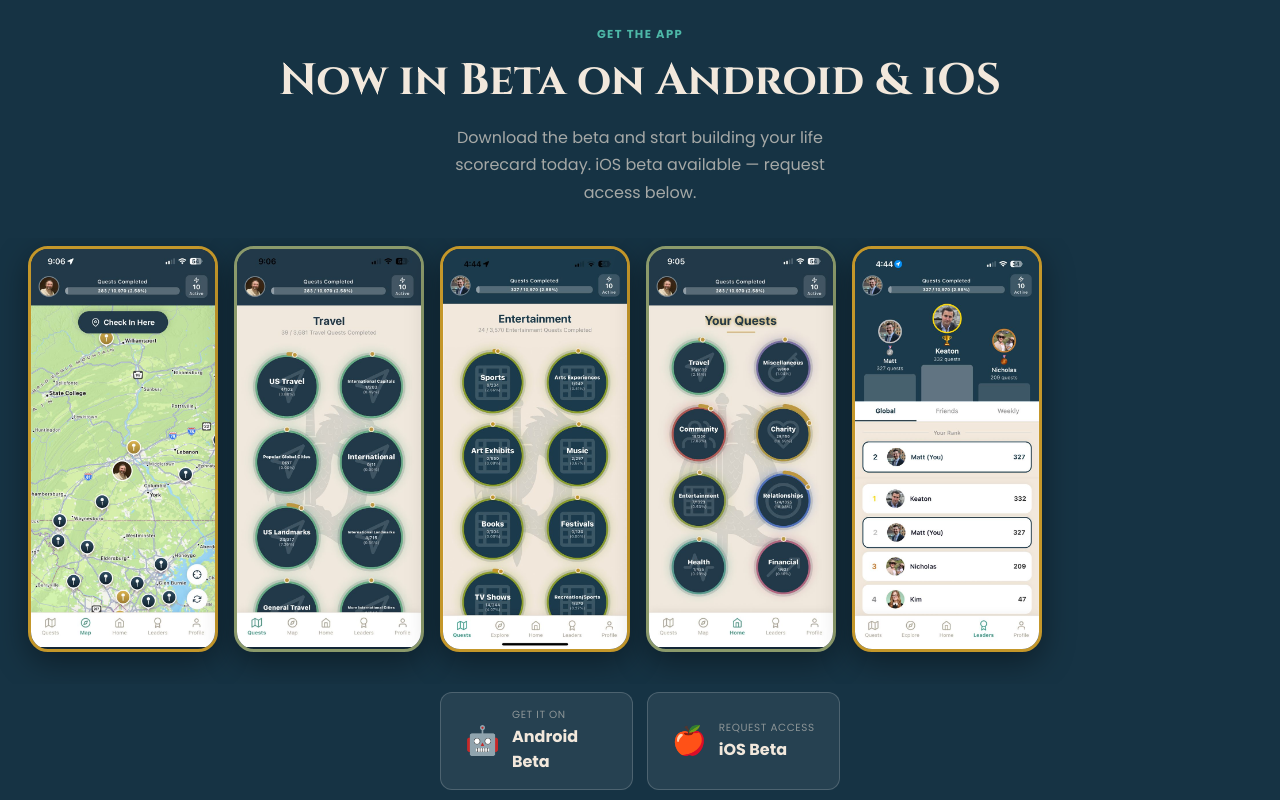
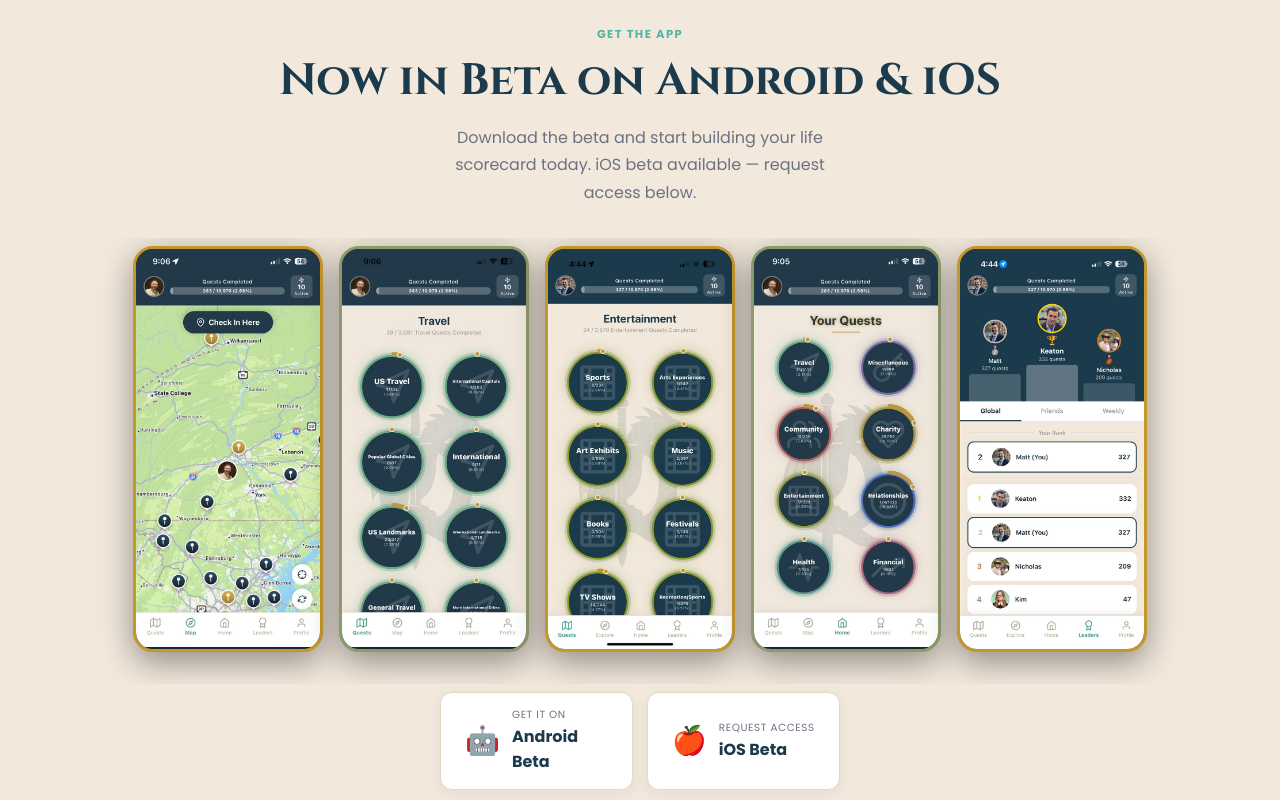
Before and after one commit to KeyGoals-Inc/quest-landing-page, a plain HTML site: page index.html in a window 1280 px wide. Shown: the part 920-1720 px from the top of the page. Drawn offline with Linux system fonts and the light colour scheme.

Commit message:
Center screenshot row, cream Get the App section, add real favicon
- Screenshot row now centers instead of sitting flush left when it
  fits without needing to scroll.
- "Get the App" section switched from dark navy to the site's cream
  background, with text/badge colors adjusted for contrast (matches
  the lighter, warmer feel of the rest of the page).
- Added real favicon links (32/180/512px) using the actual Quest
  dragon-sword icon (assets/icon.png from quest-app) across all three
  pages - the site never had a favicon link at all before, so browsers
  fell back to a generic placeholder in bookmarks/tabs.

Co-Authored-By: Claude Sonnet 5 <noreply@anthropic.com>

```diff
--- a/index.html
+++ b/index.html
@@ -4,6 +4,9 @@
   <meta charset="UTF-8" />
   <meta name="viewport" content="width=device-width, initial-scale=1.0" />
   <title>Quest — Achieve Your Goals and Level Up | KeyGoals, Inc.</title>
+  <link rel="icon" type="image/png" sizes="32x32" href="/favicon-32.png" />
+  <link rel="icon" type="image/png" sizes="512x512" href="/favicon-512.png" />
+  <link rel="apple-touch-icon" sizes="180x180" href="/favicon-180.png" />
   <meta name="description" content="Quest turns real-life goals into verified achievements. 10,970 quests across finance, health, travel, relationships, entertainment, and more. Free beta now open." />
   <meta name="keywords" content="goal tracking app, life achievements, financial goals, quest app, gamified goals, real life achievements, KeyGoals" />
   <meta name="author" content="KeyGoals, Inc." />
@@ -154,7 +157,7 @@
 
     /* ══ SCREENSHOTS ══ */
     .screens-row {
-      display: flex; gap: 1rem; overflow-x: auto;
+      display: flex; justify-content: center; gap: 1rem; overflow-x: auto;
       padding: 0.5rem 1.75rem 2rem; margin: 0 -1.75rem 0.5rem;
       scroll-snap-type: x mandatory; -webkit-overflow-scrolling: touch;
     }
@@ -169,29 +172,30 @@
 
     /* ══ DOWNLOAD ══ */
     .download-section {
-      background: #163344;
+      background: var(--cream);
       padding: 5rem 1.75rem; text-align: center;
     }
-    .download-section .section-label { color: var(--teal-light); }
-    .download-section .section-title { color: var(--cream); margin-bottom: 1rem; }
+    .download-section .section-label { color: var(--teal); }
+    .download-section .section-title { color: var(--navy); margin-bottom: 1rem; }
     .download-sub {
-      font-size: 1rem; color: rgba(242,232,220,0.65);
+      font-size: 1rem; color: var(--gray);
       line-height: 1.7; margin: 0 auto 2rem; max-width: 400px;
     }
     .badge-stack { display: flex; flex-direction: column; gap: 0.85rem; max-width: 400px; margin: 0 auto 1.25rem; }
     .store-badge {
       display: flex; align-items: center; gap: 12px;
-      background: rgba(255,255,255,0.07); border: 1.5px solid rgba(255,255,255,0.18);
+      background: white; border: 1.5px solid var(--cream-dark);
+      box-shadow: 0 4px 16px rgba(27,58,75,0.06);
       border-radius: 12px; padding: 0.9rem 1.5rem; text-decoration: none;
-      transition: all 0.2s; color: var(--cream); width: 100%;
+      transition: all 0.2s; color: var(--navy); width: 100%;
     }
-    .store-badge:hover { background: rgba(255,255,255,0.13); border-color: var(--gold); }
+    .store-badge:hover { border-color: var(--gold); box-shadow: 0 6px 20px rgba(27,58,75,0.1); }
     .store-badge.disabled { opacity: 0.45; pointer-events: none; }
     .store-badge-icon { font-size: 1.75rem; flex-shrink: 0; }
     .store-badge-text { text-align: left; }
-    .store-badge-sub  { font-size: 0.65rem; color: rgba(242,232,220,0.5); letter-spacing: 0.06em; text-transform: uppercase; }
+    .store-badge-sub  { font-size: 0.65rem; color: var(--gray); letter-spacing: 0.06em; text-transform: uppercase; }
     .store-badge-name { font-size: 1rem; font-weight: 700; }
-    .badge-note { font-size: 0.75rem; color: rgba(242,232,220,0.3); max-width: 340px; margin: 0 auto; line-height: 1.6; }
+    .badge-note { font-size: 0.75rem; color: var(--gray); max-width: 340px; margin: 0 auto; line-height: 1.6; }
 
     /* ══ ADVERTISER ══ */
     .advertiser-section { background: var(--cream); padding: 5rem 1.75rem; }
```
Also changed, not shown: advertise.html (+3 -0 lines), privacy-policy.html (+3 -0 lines), favicon-180.png (added), favicon-32.png (added), favicon-512.png (added).
